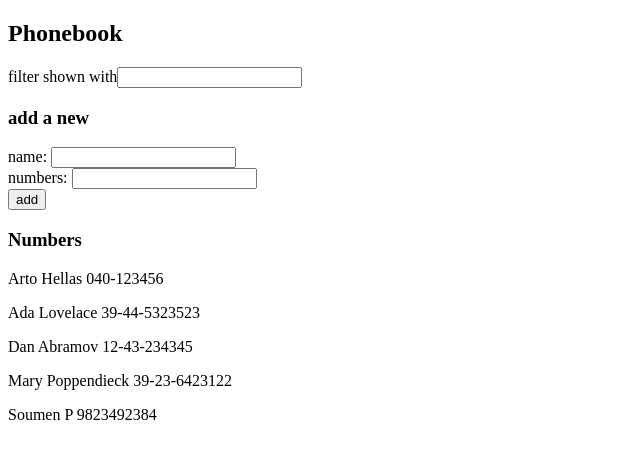
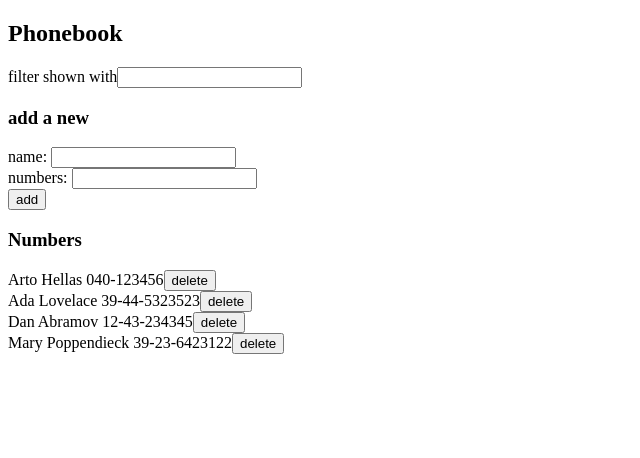
Before and after one commit to porelsoumen/fullstackapp, a React (Create React App) app in the folder part2/phonebook/: page / in a window 1280 px wide. Shown: the top 458 px of the page, without its empty margins (0-640 px from the left). Built offline with nearby package versions, Linux system fonts and the light colour scheme; data requests are answered from the project's data file.

Commit message:
Exercise 2.17

```diff
--- a/part2/phonebook/db.json
+++ b/part2/phonebook/db.json
@@ -19,11 +19,6 @@
       "name": "Mary Poppendieck",
       "number": "39-23-6423122",
       "id": 4
-    },
-    {
-      "name": "Soumen P",
-      "number": "9823492384",
-      "id": 5
     }
   ]
 }
--- a/part2/phonebook/src/App.js
+++ b/part2/phonebook/src/App.js
@@ -23,8 +23,9 @@ const App = () => {
     if (idx !== -1) {
       alert(`${newName} already added to the phonebook`)
     }else {
-      personService.create('http://localhost:3001/persons', newPerson)
+      personService.create(newPerson)
       .then(response => {
+        console.log(response)
         setPersons(persons.concat(newPerson))
         setNewName('')
         setNewNumber('')
@@ -58,7 +59,7 @@ const App = () => {
     .then(responseData => {
       setPersons(responseData)
     })
-  }, [])
+  }, [persons])
 
   return (
     <div>
--- a/part2/phonebook/src/Person.js
+++ b/part2/phonebook/src/Person.js
@@ -2,9 +2,9 @@ import React from 'react'
 
 const Person = (props) => {
     return (
-        <div>
-            <p>{props.name} {props.number}</p>
-        </div>
+        <>
+            {props.name} {props.number}
+        </>
     )
 }
 
--- a/part2/phonebook/src/Persons.js
+++ b/part2/phonebook/src/Persons.js
@@ -1,11 +1,18 @@
-import React from 'react'
+import React, { useState } from 'react'
 import Person from './Person'
+import personService from './personService'
 
 const Persons = (props) => {
+    //const [personToDelete, setPersonToDelete] =  useState(-1)
+
     return (
         props.matches.map(person => {
             return (
-                <Person key={person.name} name={person.name} number={person.number} />
+                <div>
+                <Person key={person.id} name={person.name} number={person.number} />
+                <button onClick={() => { window.confirm(`Delete ${person.name}`)
+                personService.remove(person.id)}}>delete</button>
+                </div>
             )
         })
     )
--- a/part2/phonebook/src/personService.js
+++ b/part2/phonebook/src/personService.js
@@ -11,4 +11,9 @@ const create = (newPerson) => {
     return request.then(response => response.data)
 }
 
-export default { getAll, create } //Assign object to a variable before exporting as module default  import/no-anonymous-default-export
+const remove = (id) => {
+    const request = axios.delete(`${baseUrl}/${id}`)
+    return request.then(response => console.log(response))
+}
+
+export default { getAll, create, remove } //Assign object to a variable before exporting as module default  import/no-anonymous-default-export
```
